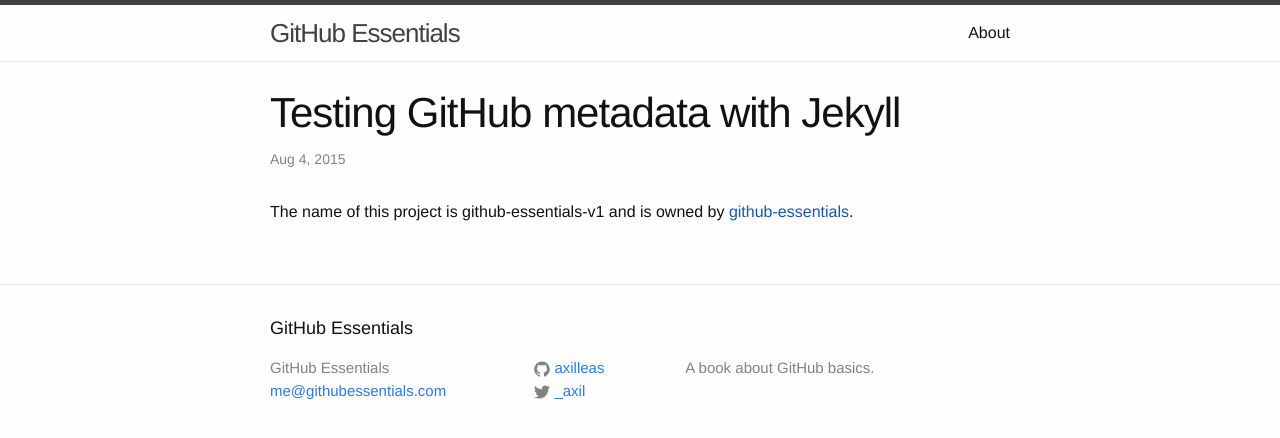
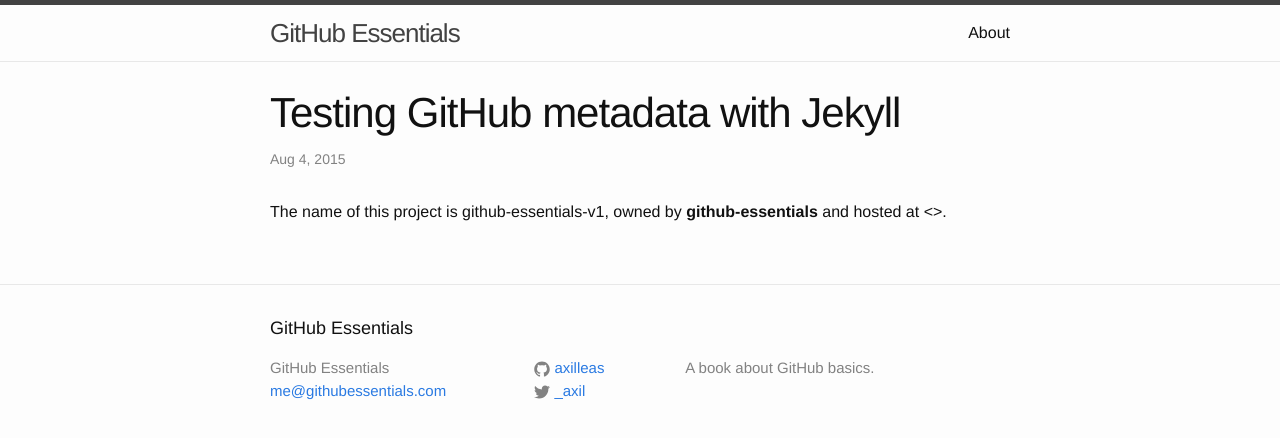
Before and after one commit to github-essentials/github-essentials-v1, a Jekyll site: the page built from _posts/2015-08-04-testing-github-metadata-with-jekyll.markdown, in a window 1280 px wide. Shown: the top 438 px of the page. Built offline with Jekyll 4.4.1, drawn with Linux system fonts in a browser that asks for light colours.

Commit message:
Fix wrong url path

```diff
--- a/_posts/2015-08-04-testing-github-metadata-with-jekyll.markdown
+++ b/_posts/2015-08-04-testing-github-metadata-with-jekyll.markdown
@@ -5,5 +5,5 @@
 categories: jekyll github
 ---
 
-The name of this project is {{ site.github.project_title }} and is owned by
-[{{site.github.owner_name}}]({{github.site.owner_url}}).
+The name of this project is {{ site.github.project_title }}, owned by
+**{{site.github.owner_name}}** and hosted at <{{github.site.owner_url}}>.
```
